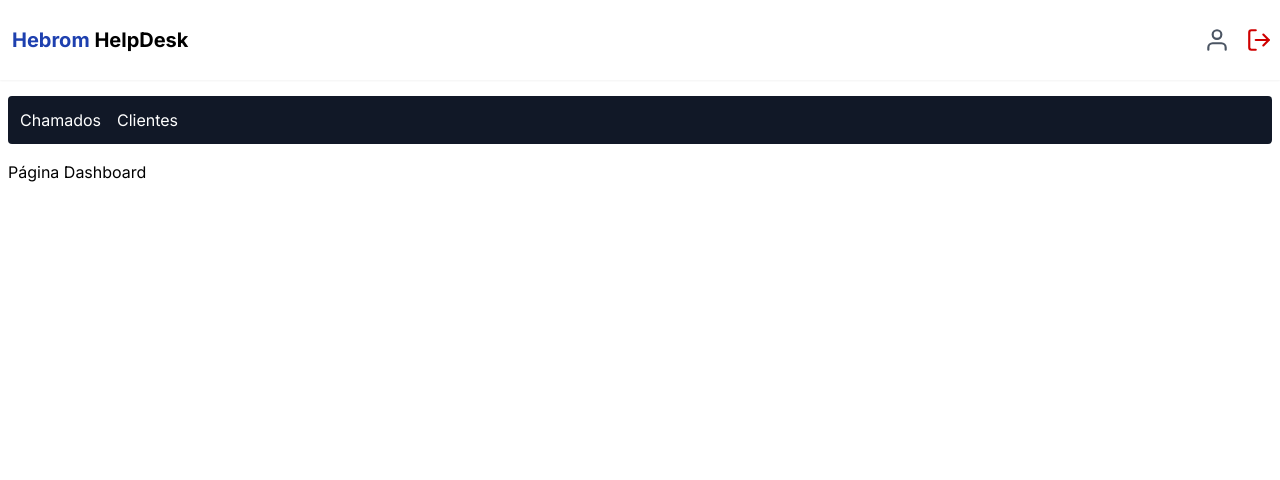
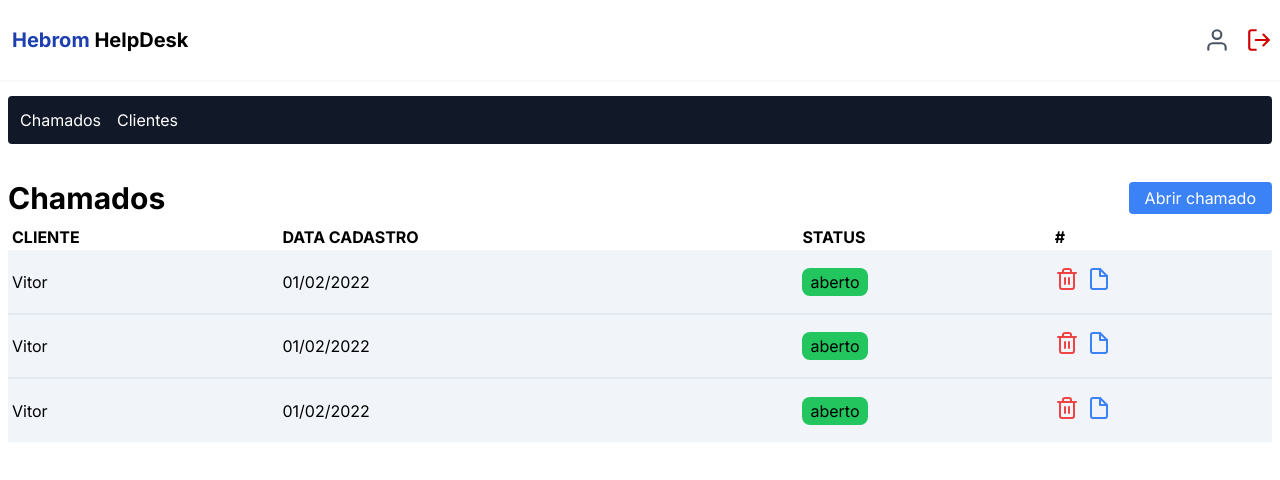
Before and after one commit to vitormarinheiro1/VitorHelpDesk, a Next.js app: page /dashboard in a window 1280 px wide. Shown: the top 480 px of the page. Built offline with nearby package versions, Linux system fonts and the light colour scheme; no server answers; sample sign-in values are in the browser's storage.

Commit message:
feat: adicionando tabela

```diff
--- /dev/null
+++ b/src/app/dashboard/components/ticket/index.tsx
@@ -0,0 +1,30 @@
+import { FiFile, FiTrash2 } from "react-icons/fi";
+
+interface TicketItemProps {
+    cliente: string
+    data: string
+}
+
+export function TicketItem({ cliente, data }: TicketItemProps) {
+    return (
+        <>
+            <tr className="border-b-2 border-b-slate-200 h-16 last:border-b-0 bg-slate-100 hover:bg-gray-200 duration-200">
+                <td className="text-left pl-1">{cliente}</td>
+                {/* propriedade "last" -> o ultimo item da tabela exibe tal estilo */}
+                {/* hidden esconde o td de data e o sm:block faz com que exiba em telas maiores ou table-cell itens de tabelas */}
+                <td className="text-left hidden sm:table-cell">{data}</td>
+                <td className="text-left">
+                    <span className="bg-green-500 px-2 py-1 rounded-lg">aberto</span>
+                </td>
+                <td className="text-left">
+                    <button className="mr-2">
+                        <FiTrash2 size={24} color="#ef4444" />
+                    </button>
+                    <button>
+                        <FiFile size={24} color="#3b82f6" />
+                    </button>
+                </td>
+            </tr>
+        </>
+    )
+}
--- a/src/app/dashboard/page.tsx
+++ b/src/app/dashboard/page.tsx
@@ -2,6 +2,8 @@
 import { getServerSession } from "next-auth";
 import { authOptions } from "../lib/auth";
 import { redirect } from "next/navigation";
+import Link from "next/link";
+import { TicketItem } from "./components/ticket";
 
 export default async function Dashboard() {
     const session = await getServerSession(authOptions)
@@ -11,6 +13,32 @@
     }
 
     return (
-        <Container>Página Dashboard</Container>
+        <Container>
+            <main className="mt-9 mb-2">
+                <div className="flex items-center justify-between">
+                    <h1 className="text-3xl font-bold">Chamados</h1>
+                    <Link href="/dashboard/new" className="bg-blue-500 px-4 py-1 rounded text-white">
+                        Abrir chamado
+                    </Link>
+                </div>
+
+                <table className="min-w-full my-2">
+                    <thead>
+                        <tr>
+                            <th className="text-medium text-left pl-1">CLIENTE</th>
+                            {/* hidden esconde o td de data e o sm:block faz com que exiba em telas maiores */}
+                            <th className="text-medium text-left hidden sm:block">DATA CADASTRO</th>
+                            <th className="text-medium text-left">STATUS</th>
+                            <th className="text-medium text-left">#</th>
+                        </tr>
+                    </thead>
+                    <tbody>
+                        <TicketItem cliente="Vitor" data="01/02/2022" />
+                        <TicketItem cliente="Vitor" data="01/02/2022" />
+                        <TicketItem cliente="Vitor" data="01/02/2022" />
+                    </tbody>
+                </table>
+            </main>
+        </Container>
     )
 }
```
Also changed, not shown: 1 other file (tests, documents, lock files or other folders).
